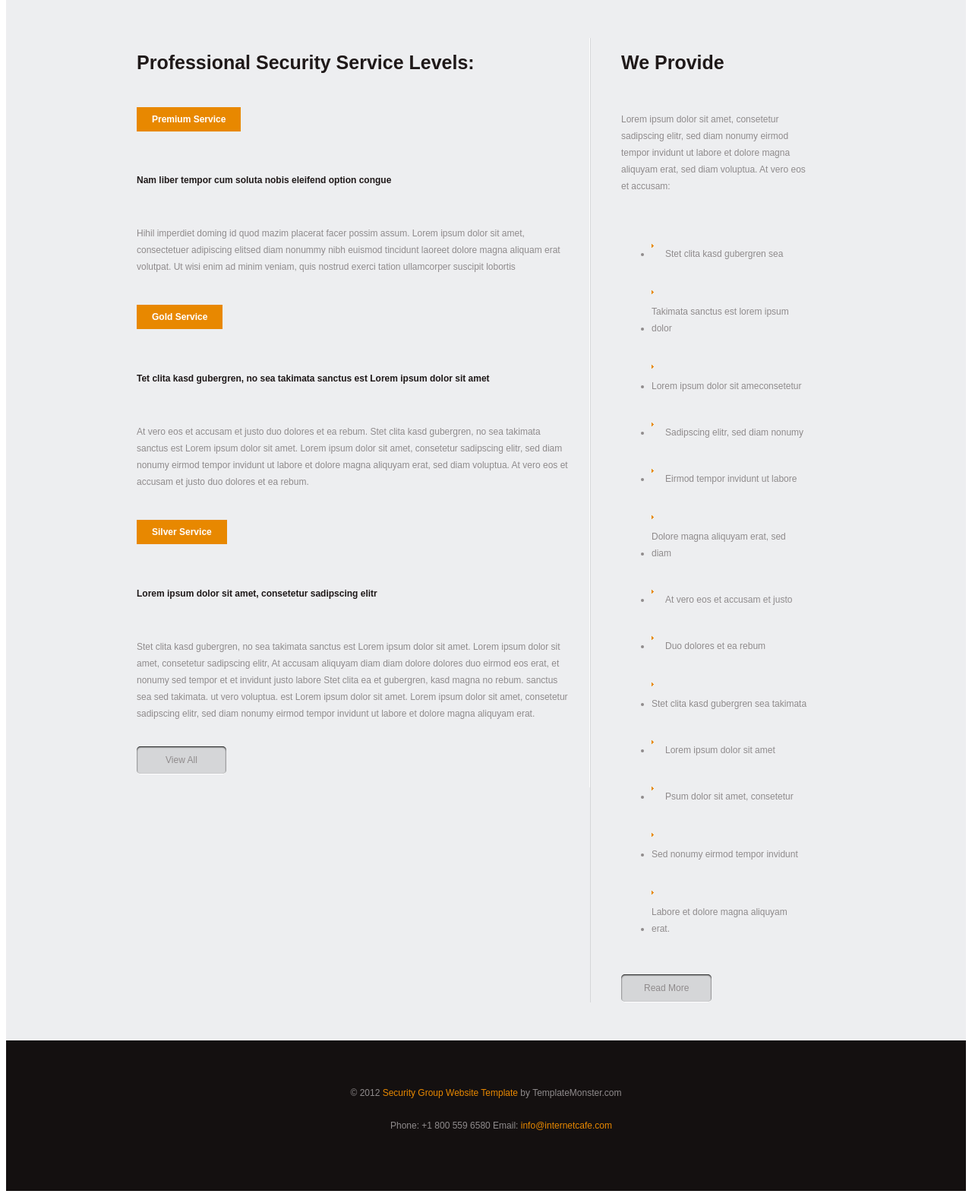
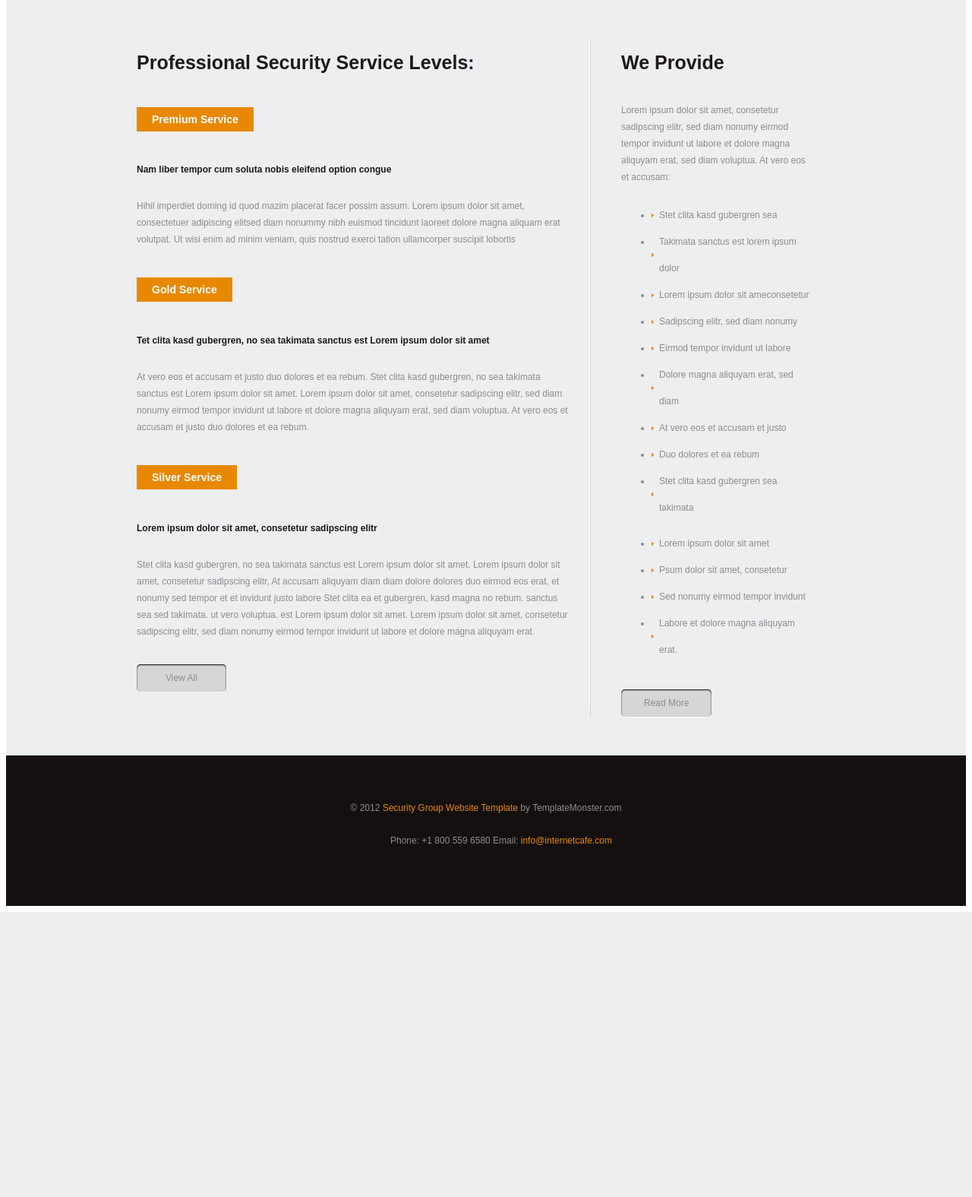
Before and after one commit to saftaclaudia/exercitiu4, a PHP site: page /services.php in a window 1280 px wide. Shown: the part 272-1847 px from the top of the page at 76% size. After the commit the page ends 1472 px from the top, so only its background shows below. Run offline with PHP 8.4, Linux system fonts and the light colour scheme; some libraries are stand-ins or nearby versions.

Commit message:
ul class arrow
create ul class arrow

```diff
--- a/employmentstylesheet.css
+++ b/employmentstylesheet.css
@@ -40,7 +40,7 @@ padding-bottom: 10px;
 .top .right p{
 	padding-top: 15px;
 }
-.top .right span{
+.top .right blockqoute{
 	display: inline-block;
 	padding-left: 20px;
 
@@ -60,16 +60,13 @@ padding-bottom: 10px;
 	padding-right: 45px;
 	border-right: 1px solid #ffffff;
 }
-.bottom .left span{
-	padding-bottom: 20px;
+.bottom .left blockqoute{
+	padding-bottom: 10px;
 	padding-left: 20px;
 	display: inline-block;
-	padding-top: 20px;
+	padding-top: 10px;
 }
 .bottom .right ul{
-	padding-top:20px;
+	padding-top:15px;
+	padding-bottom: 20px;
 }
-.bottom .right img{
-	padding-right: 10px;
-	padding-bottom: 2px;
-}
--- a/homepagestylesheet.css
+++ b/homepagestylesheet.css
@@ -166,32 +166,25 @@ height: 68px;
 			padding-top: 27px;
 		}
 
-		.central li{
-			padding-bottom: 9px;
-		}
-		.left li{
-			padding-bottom: 9px;
-		}
+
 		.right{
 				border-left:1px solid #d5d6d8;
 				padding-left: 40px;
 				width: 26%;
 		}
-		.right li{
-			padding-bottom: 15px;
+
+		.news li{
+			padding-top: 15px;
 		}
-
-
+		.news li:first-child{
+			padding-top: 0px;
+		}
 		.content h1{
 				font-size: 35px;
 				color:#1f1919;
 				margin-bottom: 30px;
 		}
-		.content .sageata{
-			float:left;
-			margin-top: 7px;
-			margin-right: 5px;
-		}
+
 		.content span{
 			color:#e88800;
 		}
--- a/products.php
+++ b/products.php
@@ -50,7 +50,7 @@
 					</div>
 					<div class="content width40">
 						<h2>Poducts List</h2>
-						<ul class="arow">
+						<ul class="arrow">
 							<li>At vero eos et accusam et justo duo </li>
 							<li>Dolores et ea restet clita kasd gubergren</li>
 							<li>Lorem ipsum dolor sit amet</li>
@@ -64,8 +64,6 @@
 				</div>
 			</div>
 		</div>
-
-
 	<?php require('includes/footer.php'); ?>
 </body>
 </html>
--- a/productsstylesheet.css
+++ b/productsstylesheet.css
@@ -83,7 +83,7 @@
 		padding-left: 40px;
 		padding-bottom: 12px;
 	}
-	.arow li{
+	.arrow li{
 		background-image: url('images/sageata.png');
 		background-repeat: no-repeat;
 		padding-left: 10px;
--- a/services.php
+++ b/services.php
@@ -13,14 +13,14 @@
 			<div class="wrapper">
 			<div class="left content">
 					<h2>Professional Security Service Levels:</h2>
-					<h4>Premium Service</h4>
-					<h6>Nam liber tempor cum soluta nobis eleifend option congue</h6>
+					<h3>Premium Service</h3>
+					<h4>Nam liber tempor cum soluta nobis eleifend option congue</h4>
 					<p>Hihil imperdiet doming id quod mazim placerat facer possim assum. Lorem ipsum dolor sit amet, consectetuer adipiscing elitsed diam nonummy nibh euismod tincidunt laoreet dolore magna aliquam erat volutpat. Ut wisi enim ad minim veniam, quis nostrud exerci tation ullamcorper suscipit lobortis</p>
-					<h4>Gold Service</h4>
-					<h6>Tet clita kasd gubergren, no sea takimata sanctus est Lorem ipsum dolor sit amet</h6>
+					<h3>Gold Service</h3>
+					<h4>Tet clita kasd gubergren, no sea takimata sanctus est Lorem ipsum dolor sit amet</h4>
 					<p>At vero eos et accusam et justo duo dolores et ea rebum. Stet clita kasd gubergren, no sea takimata sanctus est Lorem ipsum dolor sit amet. Lorem ipsum dolor sit amet, consetetur sadipscing elitr, sed diam nonumy eirmod tempor invidunt ut labore et dolore magna aliquyam erat, sed diam voluptua. At vero eos et accusam et justo duo dolores et ea rebum.</p>
-					<h4>Silver Service</h4>
-					<h6>Lorem ipsum dolor sit amet, consetetur sadipscing elitr</h6>
+					<h3>Silver Service</h3>
+					<h4>Lorem ipsum dolor sit amet, consetetur sadipscing elitr</h4>
 					<p>Stet clita kasd gubergren, no sea takimata sanctus est Lorem ipsum dolor sit amet. Lorem ipsum dolor sit amet, consetetur sadipscing elitr, At accusam aliquyam diam diam dolore dolores duo eirmod eos erat, et nonumy sed tempor et et invidunt justo labore Stet clita ea et gubergren, kasd magna no rebum. sanctus sea sed takimata.
  					ut vero voluptua. est Lorem ipsum dolor sit amet. Lorem ipsum dolor sit amet, consetetur sadipscing elitr, sed diam nonumy eirmod tempor invidunt ut labore et dolore magna aliquyam erat.<p>
  					<a href="#">View All</a>
@@ -28,20 +28,20 @@
  			<div class="right content">
  				<h2>We Provide</h2>
  				<p>Lorem ipsum dolor sit amet, consetetur sadipscing elitr, sed diam nonumy eirmod tempor invidunt ut labore et dolore magna aliquyam erat, sed diam voluptua. At vero eos et accusam:<p>
- 				<ul>
- 					<li><img src="images/sageata.png"></img><p>Stet clita kasd gubergren sea</p></li>
- 					<li><img src="images/sageata.png"></img><p>Takimata sanctus est lorem ipsum dolor</p></li>
- 					<li><img src="images/sageata.png"></img><p>Lorem ipsum dolor sit ameconsetetur</p></li>
- 					<li><img src="images/sageata.png"></img><p>Sadipscing elitr, sed diam nonumy</p></li>
-					<li><img src="images/sageata.png"></img><p>Eirmod tempor invidunt ut labore</p></li>
- 					<li><img src="images/sageata.png"></img><p>Dolore magna aliquyam erat, sed diam </p></li>
- 					<li><img src="images/sageata.png"></img><p>At vero eos et accusam et justo</p></li>
- 					<li><img src="images/sageata.png"></img><p>Duo dolores et ea rebum</p></li>
-					<li><img src="images/sageata.png"></img><p>Stet clita kasd gubergren sea takimata</p></li>
- 					<li><img src="images/sageata.png"></img><p>Lorem ipsum dolor sit amet</p></li>
- 					<li><img src="images/sageata.png"></img><p>Psum dolor sit amet, consetetur</p></li>
- 					<li><img src="images/sageata.png"></img><p>Sed nonumy eirmod tempor invidunt </p></li>
- 					<li><img src="images/sageata.png"></img><p>Labore et dolore magna aliquyam erat.</p></li>
+ 				<ul class="arrow">
+ 					<li>Stet clita kasd gubergren sea</li>
+ 					<li>Takimata sanctus est lorem ipsum dolor</li>
+ 					<li>Lorem ipsum dolor sit ameconsetetur</li>
+ 					<li>Sadipscing elitr, sed diam nonumy</li>
+					<li>Eirmod tempor invidunt ut labore</li>
+ 					<li>Dolore magna aliquyam erat, sed diam</li>
+ 					<li>At vero eos et accusam et justo</li>
+ 					<li>Duo dolores et ea rebum</li>
+					<li>Stet clita kasd gubergren sea takimata</p></li>
+ 					<li>Lorem ipsum dolor sit amet</li>
+ 					<li>Psum dolor sit amet, consetetur</li>
+ 					<li>Sed nonumy eirmod tempor invidunt</li>
+ 					<li>Labore et dolore magna aliquyam erat.</li>
  				</ul>
  				<a href="">Read More</a>
  			</div>
--- a/servicesstylesheet.css
+++ b/servicesstylesheet.css
@@ -11,7 +11,7 @@
 	font-weight: bold;
 
 }
-.servicescontent h4{
+.servicescontent h3{
 	color: #ffffff;
 	background-color:#e88800;
 	padding:5px 20px;
@@ -19,12 +19,12 @@
 	display: inline-block;
 	font-weight: bold;
 }
-.servicescontent h6{
+.servicescontent h4{
 	color:#1f1919;
 	font-family: arial;
 	font-size: 12px;
 	padding-top: 10px;
-	padding-bottom: 20px;
+	padding-bottom: 10px;
 	font-weight: bold;
 }
 
@@ -39,24 +39,18 @@ padding-bottom: 5px;
 }
 .servicescontent .right ul{
 	padding-bottom: 10px;
+	padding-top: 10px;
 }
-.servicescontent .right img{
-	float: left;
-	padding-right: 15px;
-	padding-top: 10px;
-
-}
-.servicescontent .right p{
-	padding-right: 5px;
-	display: inline-block;
-
+.servicescontent .right li{
+	line-height: 35px;
 }
 .servicescontent .left a {
 	padding-right: 38px;
 	padding-left: 38px;
+
 }
 .servicescontent .right a{
-	margin-top: 0px;
+	margin-top: 12px;
 }
 .servicescontent a{
 	margin-bottom: 0;
```
Also changed, not shown: employment.php (+5 -5 lines), index.php (+11 -34 lines).
